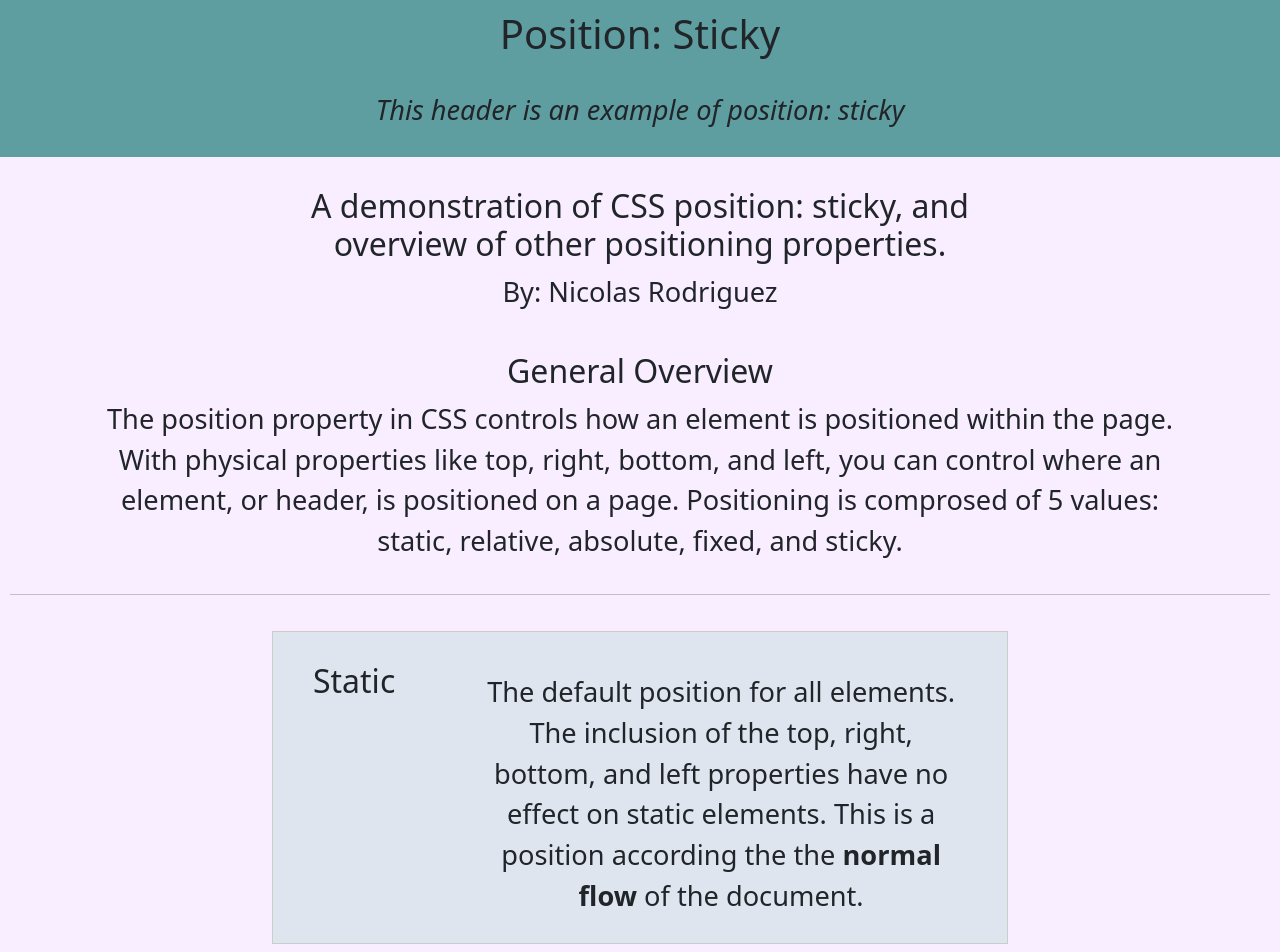
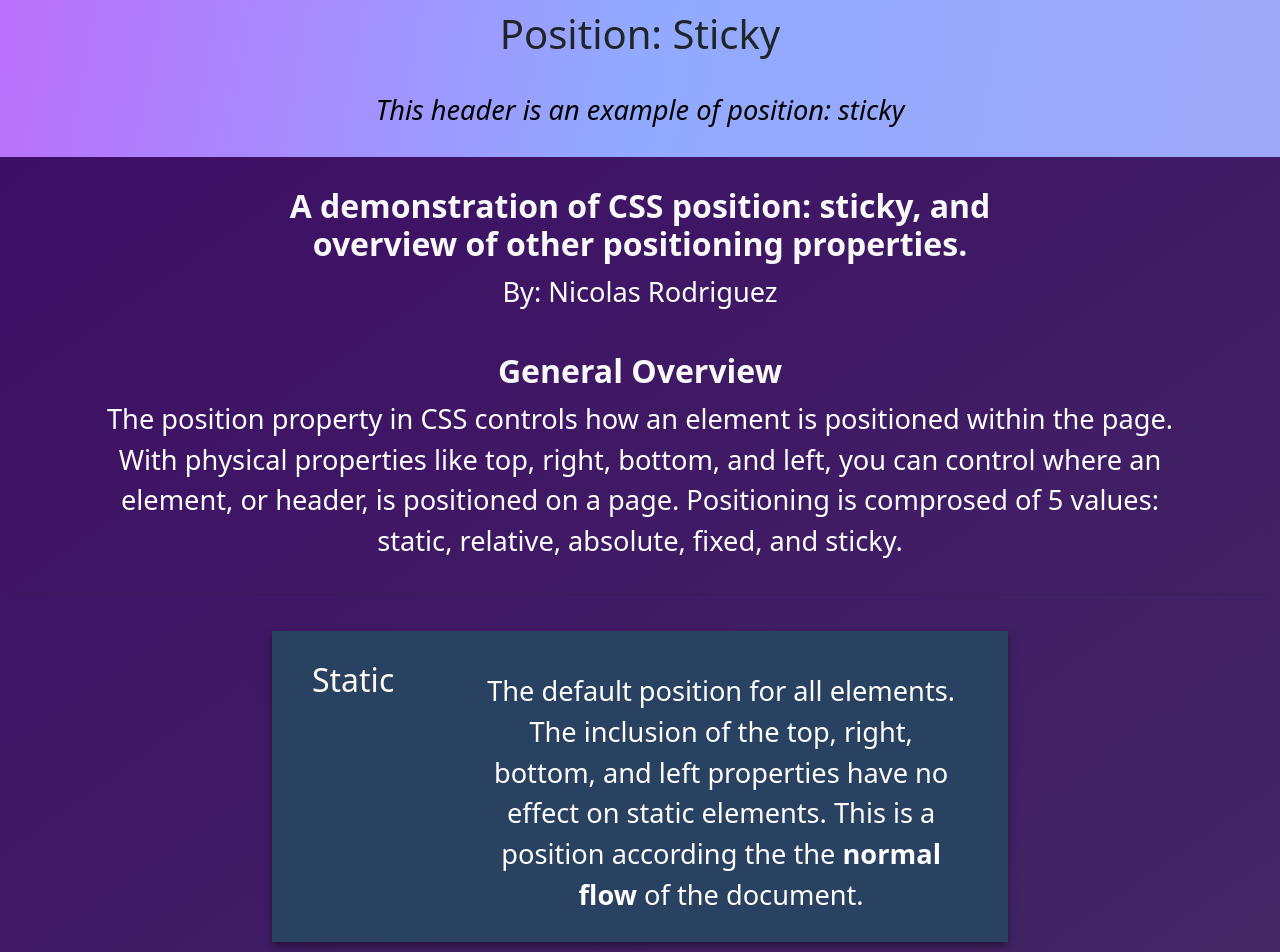
Before and after one commit to Nicolas-edr/dmd-3470, a plain HTML site: page css-showcase/index.html in a window 1280 px wide. Shown: the top 952 px of the page. Drawn offline with nearby package versions, Linux system fonts and the light colour scheme.

Commit message:
Design Updates

```diff
--- a/css-showcase/css/style.css
+++ b/css-showcase/css/style.css
@@ -87,11 +87,12 @@ textarea {
 main {
   max-width: auto;
   padding: 0 10px;
-  background-color: rgba(241, 216, 254, 0.44);
+  background: linear-gradient(145deg, rgb(61, 14, 101) 0%, rgb(77, 80, 100) 90%);
 }
 
  p, h1, h2, h3, h4, h5, h6 {
   text-align: center;
+  color:#fff;
 }
 
 p {
@@ -103,9 +104,10 @@ p {
   display: flex;
   flex-direction: row;
   gap:50px;
-  border: 1px solid #ccc;
+
   margin-top: 20px;
-  background-color: rgba(188, 217, 217, 0.44);
+  background-color: rgb(42, 66, 97);
+  box-shadow:  0 4px 8px rgba(0, 0, 0, 0.45);
 }
 
 .card-body h3 {
@@ -117,6 +119,7 @@ p {
   margin-left: 40px;
   position: sticky;
   top: 165px;
+  color:floralwhite
 }
 
 
@@ -132,9 +135,14 @@ p {
 .head {
   position: sticky;
   top: 0;
-  background: cadetblue;
+  background: linear-gradient(100deg, rgba(186, 112, 251, 1) 0%, rgba(145, 170, 260, 1) 50%, rgba(159, 168, 248, 1) 100%);
   z-index: 1000;
   padding: 10px 0;
+}
+
+img {
+  border: 1px solid #78767d;
+  box-shadow:  0 4px 8px rgba(0, 0, 0, 0.45);
 }
 
 
--- a/css-showcase/index.html
+++ b/css-showcase/index.html
@@ -22,7 +22,7 @@
       <div class="title">
         <h1>Position: Sticky</h1>
         <br>
-        <p><i>This header is an example of position: sticky</i></p>
+        <p style="color:black"><i>This header is an example of position: sticky</i></p>
       </div>
     </section>
 
@@ -36,7 +36,7 @@
 
         <div class="col-md-8 offset-2 justify-content-center text-center"  style="margin-top:30px;">
 
-          <h2>A demonstration of CSS position: sticky, and overview of other positioning properties.</h2>
+          <h2 style="color:rgb(248, 248, 248); font-weight: 700;">A demonstration of CSS position: sticky, and overview of other positioning properties.</h2>
           <p>By: Nicolas Rodriguez</p>
         </div>
       </div>
@@ -50,7 +50,7 @@
         <div class="row">
 
           <div>
-        <h2>General Overview</h2>
+        <h2 style="color:rgb(248, 248, 248); font-weight: 700;">General Overview</h2>
         <p>The position property in CSS controls how an element is positioned within the page. With physical properties like top, right, bottom, and left, you can control where an element, or header, is positioned on a page. Positioning is comprosed of 5 values: static, relative, absolute, fixed, and sticky. </p>
         </div>
       </div>
@@ -110,7 +110,7 @@
           <div class="col-sm-12 col-xl-12 d-flex" style="margin-right: 15px;">
       <img src="img/head-position.png" alt="Example of Sticky Positioning CSS Code">
       <div class="flex-column" style="margin-left: 30px;">
-      <h3>Code Representation</h3>
+      <h3 style="color:rgb(248, 248, 248); font-weight: 700;">Code Representation</h3>
       <p>The <strong>Top</strong> element sets the Position at 0 or at the top of the viewport, lined up with the window.</p>
       <p>The <strong>Z-index</strong> property controls the stacking order of elements. Having a higher z-index value of 1000 ensures that the header will be the element on top of others on the page.</p>
       </div>
@@ -127,7 +127,7 @@
         <img src="img/h3-card-position.png" alt="Example of Sticky Positioning CSS Code" >
 
         <div class="flex-column" style="margin-right: 30px;">
-          <h3>Code Representation</h3>
+          <h3 style="color:rgb(248, 248, 248); font-weight: 700;">Code Representation</h3>
           <p>The <strong>position:relative</strong> element establishes the cards as positioned containers, allowing child elemtns inside the car to be positioned relatively.</p>
           <p>In <i>.card-body h3</i> the position is set to sticky. The position is set to the <strong>top</strong> by 165px to ensure the h3s remain visible while scrolling, under the header, and only within the card itself, due to the cards <strong>position:relative</strong>.</p>
           <p>Setting h3 to <i>align-self: flex-start; width: fit-content; and height: fit-content;</i> makes sure that in the flex grid, the elements are aligned and sized correctly. This meands the h3 will be positioned to the height and width of the text itself, not the flex container.</p>
```
